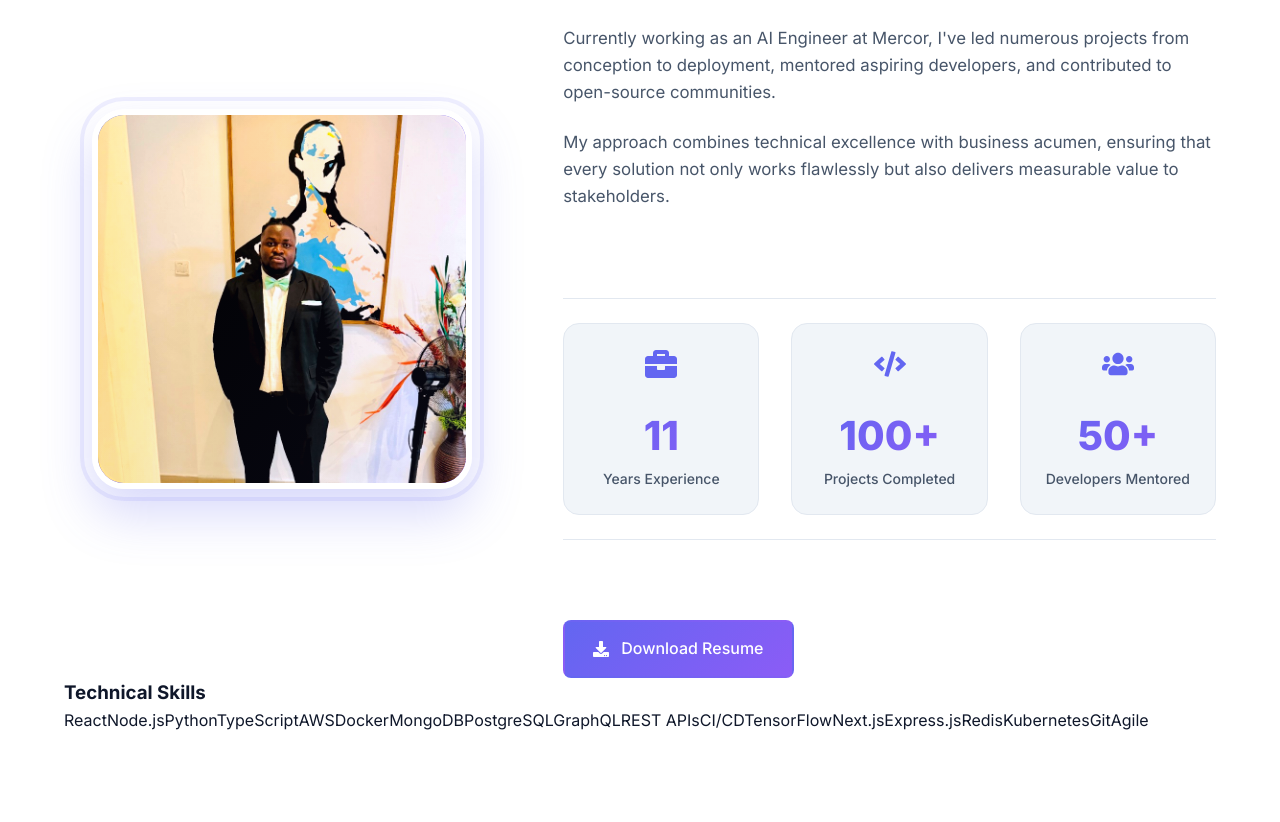
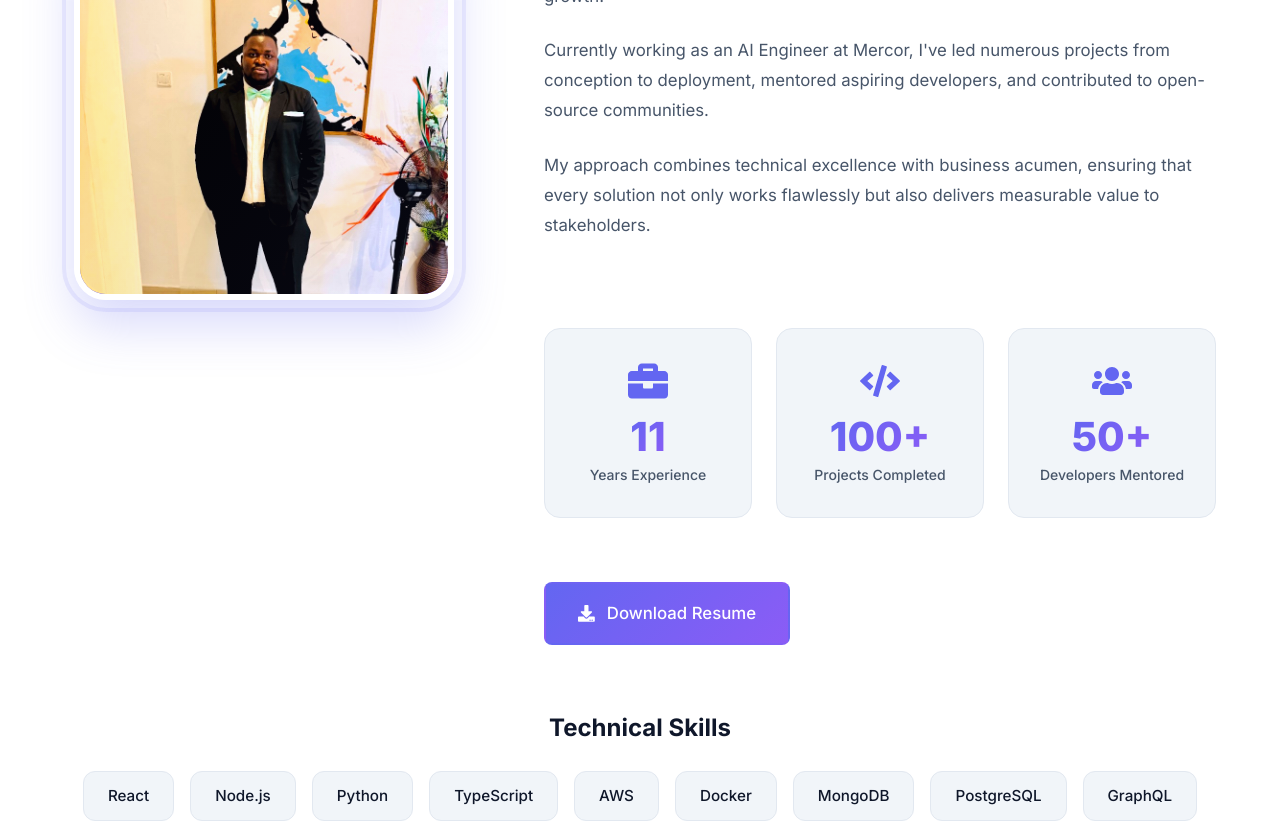
Before and after one commit to DevOlagunju/Devolagunju.github.io, a React (Vite) app: page / in a window 1280 px wide. Shown: the part 1140-1962 px from the top of the page. Built offline with nearby package versions, Linux system fonts and the light colour scheme.

Commit message:
Fix About section alignment: improve text spacing, fix stats layout, add skills section styles

```diff
--- a/src/styles/App.css
+++ b/src/styles/App.css
@@ -1006,9 +1006,10 @@ Color Alternation Pattern:
 
 .about-content {
     display: grid;
-    grid-template-columns: 1fr 1.5fr;
-    gap: 4rem;
-    align-items: center;
+    grid-template-columns: 400px 1fr;
+    gap: 5rem;
+    align-items: start;
+    margin-top: 3rem;
 }
 
 .about-image-container {
@@ -1106,10 +1107,16 @@ Color Alternation Pattern:
     }
 }
 
+.about-text {
+    margin-bottom: 2rem;
+}
+
 .about-text p {
     color: var(--text-secondary);
     margin-bottom: 1.5rem;
     font-size: 1.05rem;
+    line-height: 1.8;
+    text-align: left;
 }
 
 .about-text p strong {
@@ -1151,12 +1158,11 @@ Color Alternation Pattern:
 }
 
 .about-stats {
-    display: flex;
-    gap: 2rem;
+    display: grid;
+    grid-template-columns: repeat(3, 1fr);
+    gap: 1.5rem;
     margin: 2rem 0;
-    padding: 1.5rem 0;
-    border-top: 1px solid var(--border-color);
-    border-bottom: 1px solid var(--border-color);
+    width: 100%;
 }
 
 .stat {
@@ -1195,25 +1201,32 @@ Color Alternation Pattern:
 .about-details {
     display: flex;
     flex-direction: column;
-    gap: 2rem;
+    gap: 0;
+    width: 100%;
 }
 
 .about-details .btn {
-    margin-top: 1rem;
+    margin-top: 2rem;
     display: inline-flex;
     align-items: center;
     gap: 0.75rem;
     width: fit-content;
+    font-size: 1.05rem;
+    padding: 1rem 2rem;
 }
 
 .stat-card {
-    flex: 1;
     text-align: center;
-    padding: 1.5rem;
+    padding: 2rem 1.5rem;
     background: var(--bg-tertiary);
     border-radius: var(--border-radius-lg);
     transition: all var(--transition-normal);
     border: 1px solid var(--border-color);
+    display: flex;
+    flex-direction: column;
+    align-items: center;
+    justify-content: center;
+    gap: 0.5rem;
 }
 
 .stat-card:hover {
@@ -1223,9 +1236,9 @@ Color Alternation Pattern:
 }
 
 .stat-icon {
-    font-size: 2rem;
+    font-size: 2.5rem;
     color: var(--primary-color);
-    margin-bottom: 1rem;
+    margin-bottom: 0.5rem;
 }
 
 .stat-card h3 {
@@ -1235,8 +1248,8 @@ Color Alternation Pattern:
     -webkit-background-clip: text;
     -webkit-text-fill-color: transparent;
     background-clip: text;
-    line-height: 1.2;
-    margin: 0.5rem 0;
+    line-height: 1;
+    margin: 0;
 }
 
 .stat-card p {
@@ -1244,6 +1257,47 @@ Color Alternation Pattern:
     color: var(--text-secondary);
     font-weight: 500;
     margin: 0;
+    line-height: 1.4;
+}
+
+.skills-section {
+    margin-top: 4rem;
+    width: 100%;
+}
+
+.skills-section h3 {
+    font-size: 1.5rem;
+    font-weight: 700;
+    color: var(--text-primary);
+    margin-bottom: 1.5rem;
+    text-align: center;
+}
+
+.skills-tags {
+    display: flex;
+    flex-wrap: wrap;
+    gap: 1rem;
+    justify-content: center;
+}
+
+.skill-tag {
+    padding: 0.75rem 1.5rem;
+    background: var(--bg-tertiary);
+    color: var(--text-primary);
+    border-radius: var(--border-radius-md);
+    font-size: 0.95rem;
+    font-weight: 500;
+    transition: all var(--transition-normal);
+    cursor: default;
+    border: 1px solid var(--border-color);
+}
+
+.skill-tag:hover {
+    background: var(--primary-color);
+    color: white;
+    transform: translateY(-2px);
+    box-shadow: var(--shadow-md);
+    border-color: var(--primary-color);
 }
 
 /* ===== Services Section ===== */
@@ -2703,11 +2757,39 @@ Color Alternation Pattern:
 
     .about-content {
         grid-template-columns: 1fr;
+        gap: 3rem;
         text-align: center;
     }
 
+    .about-image {
+        display: flex;
+        justify-content: center;
+    }
+
+    .about-text {
+        text-align: center;
+    }
+
+    .about-text p {
+        text-align: center;
+    }
+
     .about-stats {
-        justify-content: center;
+        grid-template-columns: 1fr;
+        gap: 1rem;
+    }
+
+    .about-details .btn {
+        margin: 2rem auto 0;
+    }
+
+    .skills-tags {
+        gap: 0.75rem;
+    }
+
+    .skill-tag {
+        padding: 0.5rem 1rem;
+        font-size: 0.875rem;
     }
 
     .contact-cards {
```
